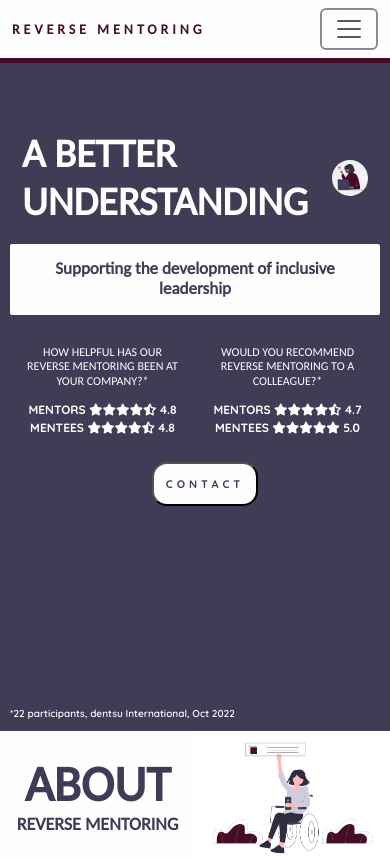
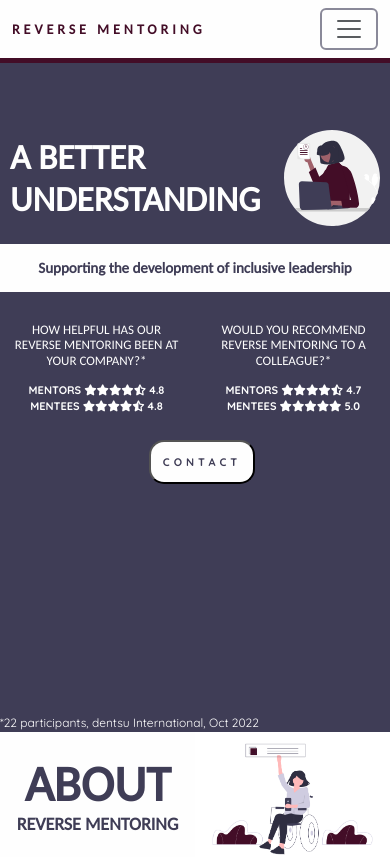
Before and after one commit to SkippyWalnuts/rev-mentoring-react, a React (Create React App) app: page / in a window 390 px wide. Shown: the top 857 px of the page. Built offline with nearby package versions, Linux system fonts and the light colour scheme.

Commit message:
Edited .Hero font sizes & container width for responsiveness

```diff
--- a/src/App.css
+++ b/src/App.css
@@ -62,8 +62,6 @@ h5 {
 p {
    color: var(--secondary-color);
    font-family: 'Quicksand', sans-serif;
-   font-size: 22px;
-   font-weight: 600;
    padding: 10px 25px;
    text-align: left;
 }
--- a/src/Hero.css
+++ b/src/Hero.css
@@ -63,31 +63,26 @@
 
 
 @media (max-width: 700px) {
-    .Hero {
-        max-width: 450px;
+    .Hero .hero-container {
+        max-width: 400px;
         padding: 10px;
 
     }
     .Hero  h1 {
-        font-size: 40px;
+        font-size: 35px;
 
     }
     .Hero  h2 {
-        font-size: 17px;
+        font-size: 15px;
     }
 
     .Hero h3 {
-        font-size: 12px;
+        font-size: 13px;
         font-weight: 500;
     }
 
     .Hero .ratings {
-        font-size: 12px;
+        font-size: 11px;
     }
 
-    .Hero p {
-        font-size: 10px;
-    }
-
-
 }
--- a/src/Hero.js
+++ b/src/Hero.js
@@ -74,8 +74,8 @@ export default function Hero() {
         </div>
         </div>
          </div>
+         <span id="about"></span>
          <p>*22 participants, dentsu International, Oct 2022</p>
-         <span id="about"></span>
   </div>
     );
 }
```
